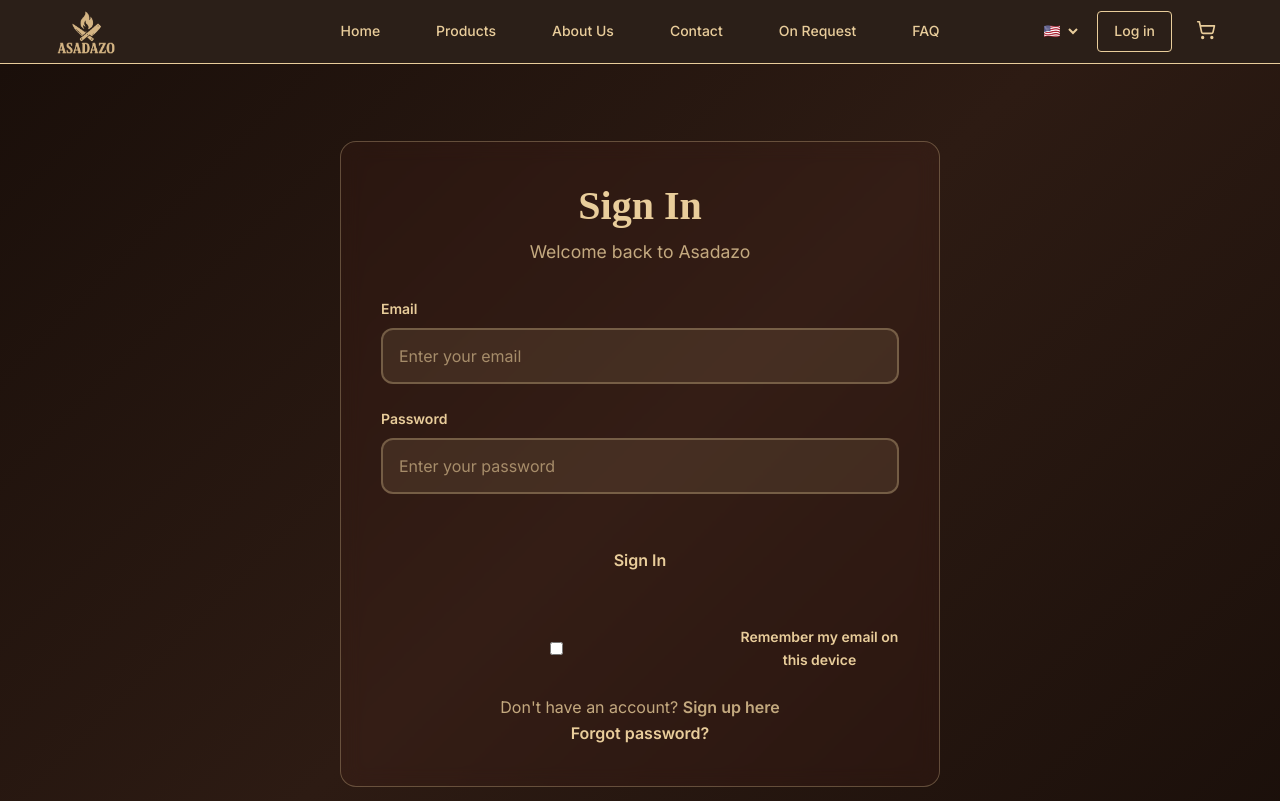
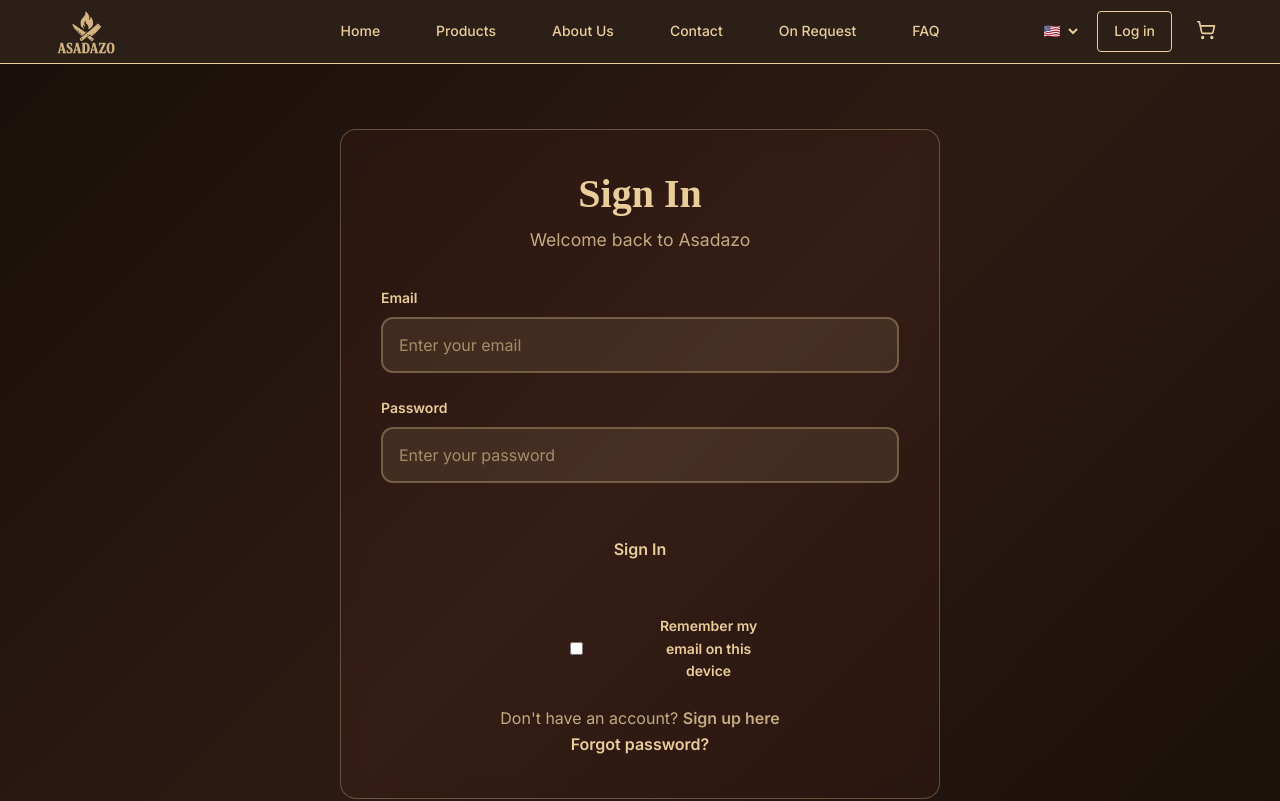
Before and after one commit to Seballemandiv/asadazo-website, a React (Vite) app: page /login in a window 1280 px wide. Shown: the top 801 px of the page. Built offline with nearby package versions, Linux system fonts and the light colour scheme; no server answers; a web font is replaced by a local one.

Commit message:
fix(ui): force checkbox centering and button styling with !important to override conflicting CSS rules

```diff
--- a/src/components.css
+++ b/src/components.css
@@ -1097,11 +1097,7 @@ body::after {
 }
 .password-toggle:hover { background: rgba(233, 205, 155, 0.1); }
 
-.auth-btn { width: 100%; padding: 1rem 2rem; border-radius: 12px; font-weight: 600; font-size: 16px; cursor: pointer; transition: all 0.2s ease; border: none; min-height: 48px; }
-.auth-btn.primary { background: var(--golden-beige); color: var(--espresso); }
-.auth-btn.primary:hover:not(:disabled) { background: #d4b87a; transform: translateY(-2px); box-shadow: 0 8px 20px rgba(0,0,0,0.25); }
-.auth-btn.primary:disabled { opacity: 0.6; cursor: not-allowed; transform: none; box-shadow: none; }
-.auth-btn.primary:focus { outline: none; box-shadow: 0 0 0 3px rgba(233, 205, 155, 0.4); }
+/* Removed old auth-btn styles - now using login-btn */
 
 .auth-footer { margin-bottom: 2rem; }
 .auth-footer p { color: var(--golden-beige); margin: 0 0 1rem; font-size: 14px; }
@@ -1392,11 +1388,11 @@ body::after {
   opacity: 1;
 }
 
-.login-btn {
+.login-form .login-btn {
   width: 100%;
   padding: 1rem;
-  background: var(--dark-brown);
-  color: var(--golden-beige);
+  background: var(--dark-brown) !important;
+  color: var(--golden-beige) !important;
   border: none;
   border-radius: 12px;
   font-size: 16px;
@@ -1406,14 +1402,14 @@ body::after {
   margin-top: 1rem;
 }
 
-.login-btn:hover:not(:disabled) {
-  background: rgba(122, 51, 38, 0.9);
+.login-form .login-btn:hover:not(:disabled) {
+  background: rgba(122, 51, 38, 0.9) !important;
   transform: translateY(-1px);
   box-shadow: 0 4px 12px rgba(122, 51, 38, 0.3);
 }
 
-.login-btn:disabled {
-  background: var(--dark-brown);
+.login-form .login-btn:disabled {
+  background: var(--dark-brown) !important;
   opacity: 0.7;
   cursor: not-allowed;
   transform: none;
@@ -1423,13 +1419,18 @@ body::after {
 .login-form .form-group:last-child {
   text-align: center;
   margin-top: 1rem;
+  display: flex !important;
+  justify-content: center !important;
+  align-items: center !important;
 }
 
 .login-form .form-group:last-child label {
-  justify-content: center;
-  display: flex;
-  align-items: center;
+  display: flex !important;
+  align-items: center !important;
   gap: 8px;
+  justify-content: center !important;
+  width: auto;
+  margin: 0 !important;
 }
 
 .login-footer {
```
